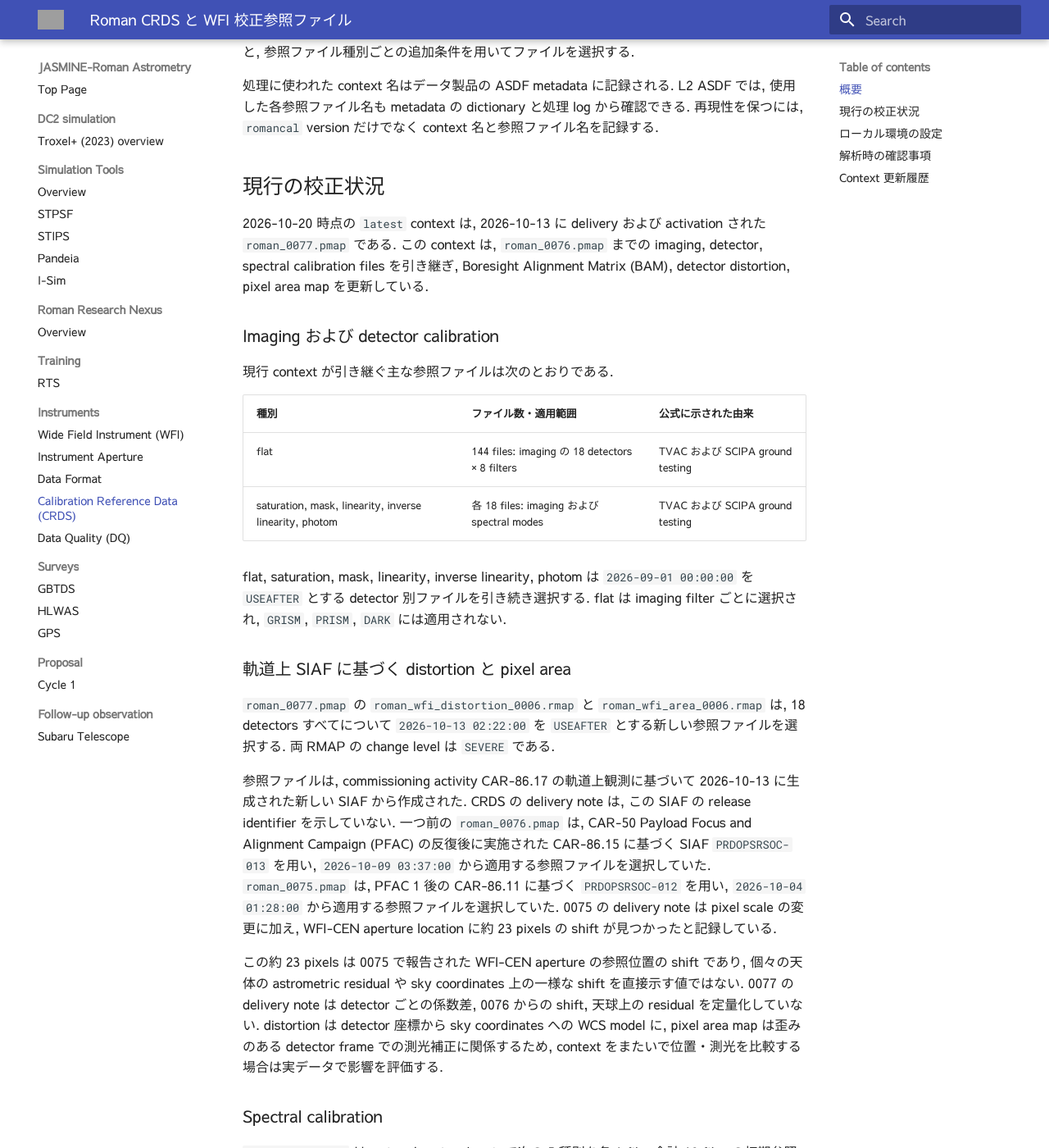
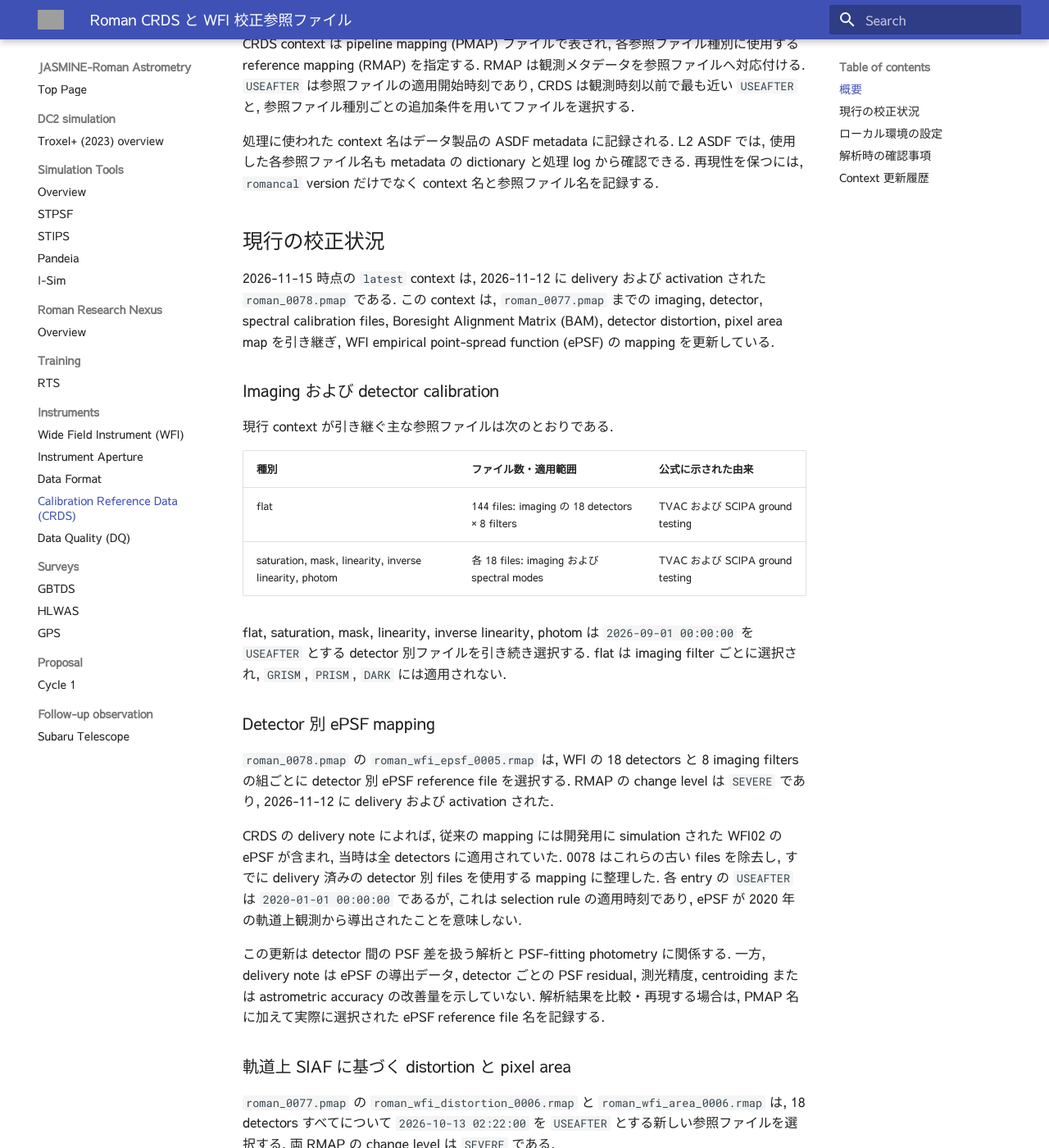
Before and after one commit to astronasutarou/jasmine-roman-astrometry, an MkDocs documentation site: the page built from docs/inst/crds.md, in a window 1280 px wide and 1400 px high, scrolled down 551 px. Shown: the whole window at 82% size. Built offline with MkDocs 1.6.1 and Material for MkDocs 9.7.7, drawn with Linux system fonts in a browser that asks for light colours; some of the changed text lies outside the part shown; grey boxes are pictures that could not be loaded.

Commit message:
docs: update CRDS to roman_0078

````diff
--- a/docs/inst/crds.md
+++ b/docs/inst/crds.md
@@ -9,6 +9,8 @@ tags: [Roman, WFI, CRDS, calibration, reference file, spectroscopy, BAM, distort
 このページの内容は主に以下のソースを引用・参考にしている:
 
 - [CRDS for Reference Files](https://roman-docs.stsci.edu/data-handbook-home/accessing-wfi-data/crds-for-reference-files) (STScI, Publication: 2024-01-05, Latest Update: 2024-12-20)
+- [Roman CRDS All Contexts](https://roman-crds.stsci.edu/display_all_contexts/) (STScI, 2026-11-15 閲覧)
+- [`roman_wfi_epsf_0005.rmap`](https://roman-crds.stsci.edu/browse/roman_wfi_epsf_0005.rmap) (STScI, Delivery/Activation: 2026-11-12)
 - [`romancal` DMS Operational Build Versions](https://github.com/spacetelescope/romancal#dms-operational-build-versions) (STScI)
 - [`romancal` 1.0.3 release](https://github.com/spacetelescope/romancal/releases/tag/1.0.3) (STScI, 2026-10-19)
 
@@ -22,7 +24,7 @@ CRDS context は pipeline mapping (PMAP) ファイルで表され, 各参照フ
 
 ## 現行の校正状況
 
-2026-10-20 時点の `latest` context は, 2026-10-13 に delivery および activation された `roman_0077.pmap` である. この context は, `roman_0076.pmap` までの imaging, detector, spectral calibration files を引き継ぎ, Boresight Alignment Matrix (BAM), detector distortion, pixel area map を更新している.
+2026-11-15 時点の `latest` context は, 2026-11-12 に delivery および activation された `roman_0078.pmap` である. この context は, `roman_0077.pmap` までの imaging, detector, spectral calibration files, Boresight Alignment Matrix (BAM), detector distortion, pixel area map を引き継ぎ, WFI empirical point-spread function (ePSF) の mapping を更新している.
 
 ### Imaging および detector calibration
 
@@ -34,6 +36,14 @@ CRDS context は pipeline mapping (PMAP) ファイルで表され, 各参照フ
 | saturation, mask, linearity, inverse linearity, photom | 各 18 files: imaging および spectral modes | TVAC および SCIPA ground testing |
 
 flat, saturation, mask, linearity, inverse linearity, photom は `2026-09-01 00:00:00` を `USEAFTER` とする detector 別ファイルを引き続き選択する. flat は imaging filter ごとに選択され, `GRISM`, `PRISM`, `DARK` には適用されない.
+
+### Detector 別 ePSF mapping
+
+`roman_0078.pmap` の `roman_wfi_epsf_0005.rmap` は, WFI の 18 detectors と 8 imaging filters の組ごとに detector 別 ePSF reference file を選択する. RMAP の change level は `SEVERE` であり, 2026-11-12 に delivery および activation された.
+
+CRDS の delivery note によれば, 従来の mapping には開発用に simulation された WFI02 の ePSF が含まれ, 当時は全 detectors に適用されていた. 0078 はこれらの古い files を除去し, すでに delivery 済みの detector 別 files を使用する mapping に整理した. 各 entry の `USEAFTER` は `2020-01-01 00:00:00` であるが, これは selection rule の適用時刻であり, ePSF が 2020 年の軌道上観測から導出されたことを意味しない.
+
+この更新は detector 間の PSF 差を扱う解析と PSF-fitting photometry に関係する. 一方, delivery note は ePSF の導出データ, detector ごとの PSF residual, 測光精度, centroiding または astrometric accuracy の改善量を示していない. 解析結果を比較・再現する場合は, PMAP 名に加えて実際に選択された ePSF reference file 名を記録する.
 
 ### 軌道上 SIAF に基づく distortion と pixel area
 
@@ -79,7 +89,7 @@ export CRDS_PATH=$HOME/data/crds_cache/
 特定の context で再処理する場合は `CRDS_CONTEXT` を明示する.
 
 ```bash
-export CRDS_CONTEXT=roman_0077.pmap
+export CRDS_CONTEXT=roman_0078.pmap
 ```
 
 `latest` context は更新され得る. 既存結果を再現する場合は, 処理時点の具体的な PMAP 名を指定し, pipeline release に対応する検証済み context も確認する. 公式 `romancal` release table では, 2026-10-19 公開の release 1.0.3 (26Q3_B22.6) に `roman_0077.pmap`, release 1.0.2 (26Q3_B22.3) に `roman_0055.pmap` が対応付けられている. release と対応 context の組は, CRDS server 上の `latest` context と必ずしも同一ではない. `1.0.3` は Build 22 系の patch release であり, Build 23 の `1.1.0` より新しい運用系列を意味しない.
@@ -94,17 +104,18 @@ export CRDS_CONTEXT=roman_0077.pmap
 
 - archive product では ASDF metadata と処理 log から CRDS context と参照ファイル名を確認する.
 - ローカル再処理では `romancal` version, `CRDS_CONTEXT`, parameter file, 実行時刻を記録する.
-- 異なる context の結果を比較する場合は PMAP 全体の差分を確認し, BAM や distortion だけが異なると仮定しない.
+- 異なる context の結果を比較する場合は PMAP 全体の差分を確認し, BAM, distortion, ePSF のいずれかだけが異なると仮定しない.
 - WFI spectral mode の処理では, `relflux` と `sflat` が commissioning data に基づく更新前の dummy file であることを確認する.
 - 過去の data release や operational build は, server 上の `latest` ではなく指定された検証済み context を用いる場合がある.
 - BAM や distortion 更新の astrometry への影響を報告する場合は, CRDS の説明と実データで測定した結果を区別する.
 
 ## Context 更新履歴
 
-[Roman CRDS](https://roman-crds.stsci.edu/) (STScI, 2026-10-20 閲覧) の主な context 更新を次にまとめる. RMAP のリンクは, 各 context で更新された参照ファイル種別を示す.
+[Roman CRDS](https://roman-crds.stsci.edu/) (STScI, 2026-11-15 閲覧) の主な context 更新を次にまとめる. RMAP のリンクは, 各 context で更新された参照ファイル種別を示す.
 
 | Context | 日付 | 更新内容 |
 |---|---|---|
+| [`roman_0078.pmap`](https://roman-crds.stsci.edu/context_table/roman_0078.pmap) | Delivery/Activation: 2026-11-12 | 全 detectors に流用されていた開発用 WFI02 ePSF files を除去し, detector 別 files を選択する [ePSF mapping](https://roman-crds.stsci.edu/browse/roman_wfi_epsf_0005.rmap) に更新 |
 | [`roman_0077.pmap`](https://roman-crds.stsci.edu/context_table/roman_0077.pmap) | Delivery/Activation: 2026-10-13 | CAR-86.17 の軌道上観測に基づいて 2026-10-13 に生成された SIAF を反映した [BAM](https://roman-crds.stsci.edu/browse/roman_wfi_bam_0008.rmap), [distortion](https://roman-crds.stsci.edu/browse/roman_wfi_distortion_0006.rmap), [pixel area map](https://roman-crds.stsci.edu/browse/roman_wfi_area_0006.rmap) |
 | [`roman_0076.pmap`](https://roman-crds.stsci.edu/context_table/roman_0076.pmap) | Delivery/Activation: 2026-10-09 | CAR-86.15 に基づく SIAF `PRDOPSRSOC-013` を反映した [BAM](https://roman-crds.stsci.edu/browse/roman_wfi_bam_0007.rmap), [distortion](https://roman-crds.stsci.edu/browse/roman_wfi_distortion_0005.rmap), [pixel area map](https://roman-crds.stsci.edu/browse/roman_wfi_area_0005.rmap) |
 | [`roman_0075.pmap`](https://roman-crds.stsci.edu/context_table/roman_0075.pmap) | Delivery/Activation: 2026-10-08 | CAR-86.11 に基づく SIAF `PRDOPSRSOC-012` を反映した [distortion](https://roman-crds.stsci.edu/browse/roman_wfi_distortion_0004.rmap) と [pixel area map](https://roman-crds.stsci.edu/browse/roman_wfi_area_0004.rmap) |
````
